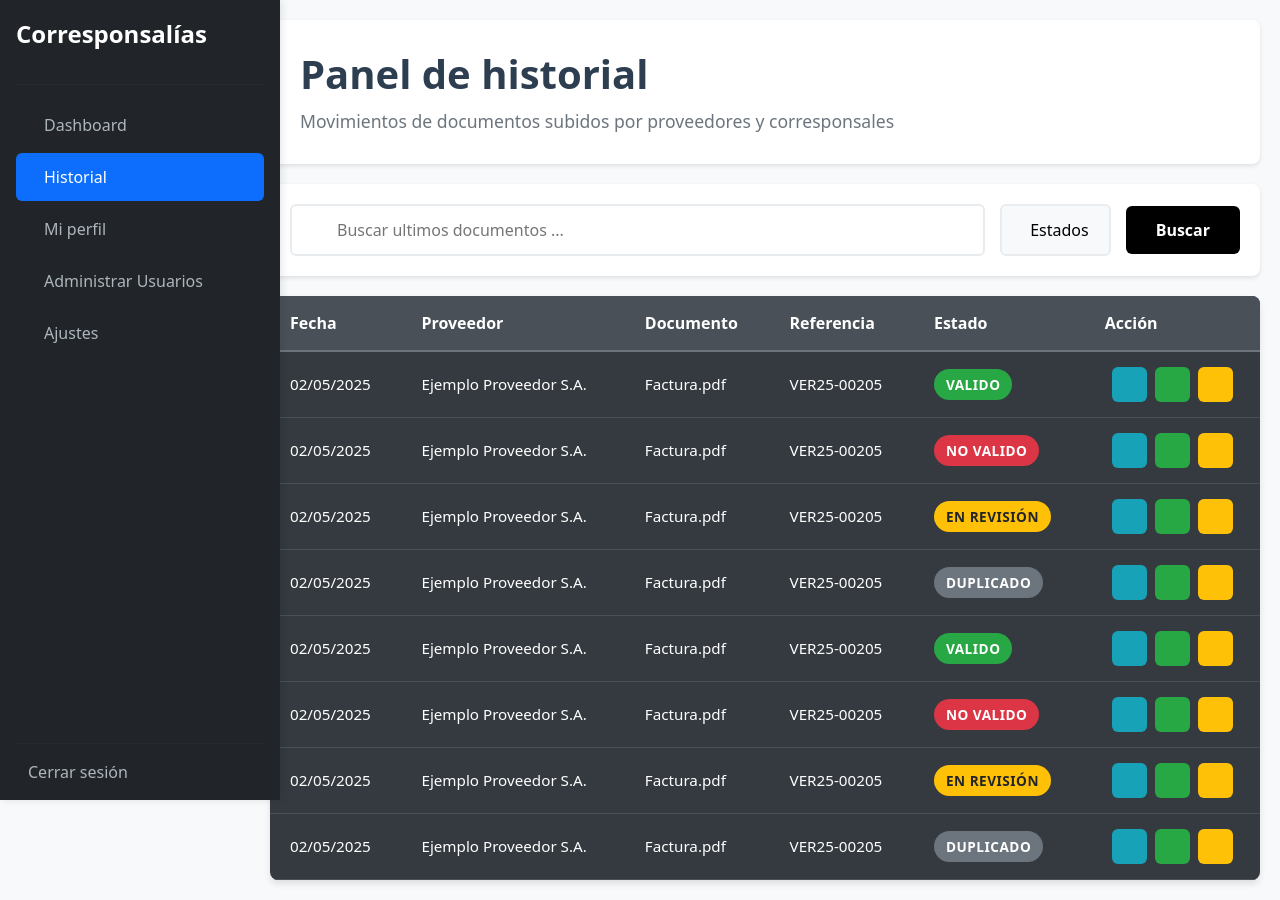
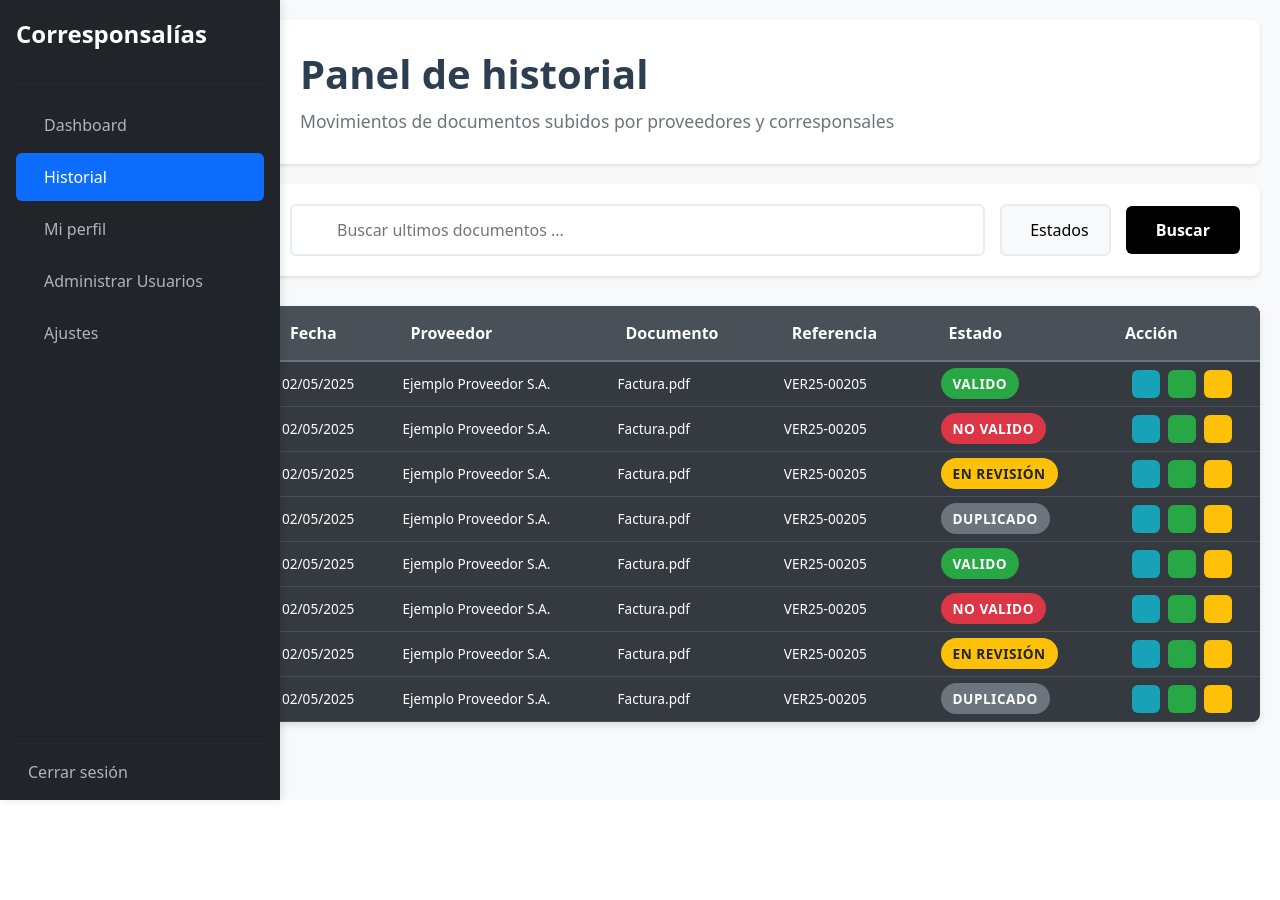
Before and after one commit to eliwfdez2/Corresponal_FrontEnd, an Angular app: page /historial in a window 1280 px wide. After the commit the page ends 800 px from the top, so only its background shows below. Built offline with nearby package versions, Linux system fonts and the light colour scheme; sample sign-in values are in the browser's storage.

Commit message:
Ajusta estilos en el componente de historial: mejora el diseño de la tabla, reduce el tamaño de los botones y ajusta los márgenes para una mejor presentación.

```diff
--- a/src/app/pages/historial/historial.component.css
+++ b/src/app/pages/historial/historial.component.css
@@ -161,12 +161,17 @@
   border-radius: 8px;
   overflow: hidden;
   box-shadow: 0 4px 6px rgba(0, 0, 0, 0.1);
+  margin-top: 30px;
+  max-width: 1300px;     /* Un poco más ancho */
+  margin-left: auto;
+  margin-right: auto;
 }
 
 .history-table {
   width: 100%;
   border-collapse: collapse;
   color: white;
+  font-size: 0.85rem; /* Más pequeño */
 }
 
 .history-table thead {
@@ -191,8 +196,8 @@
 }
 
 .history-table td {
-  padding: 15px 20px;
-  font-size: 0.95rem;
+  padding: 8px 12px; /* Menos espacio */
+  font-size: 0.85rem; /* Más pequeño */
 }
 
 /* Status Badges */
@@ -233,8 +238,8 @@
 }
 
 .action-btn {
-  width: 35px;
-  height: 35px;
+  width: 28px;
+  height: 28px;
   border: none;
   border-radius: 6px;
   cursor: pointer;
@@ -242,7 +247,7 @@
   align-items: center;
   justify-content: center;
   transition: all 0.2s ease;
-  font-size: 0.9rem;
+  font-size: 0.8rem;
 }
 
 .view-btn {
```
